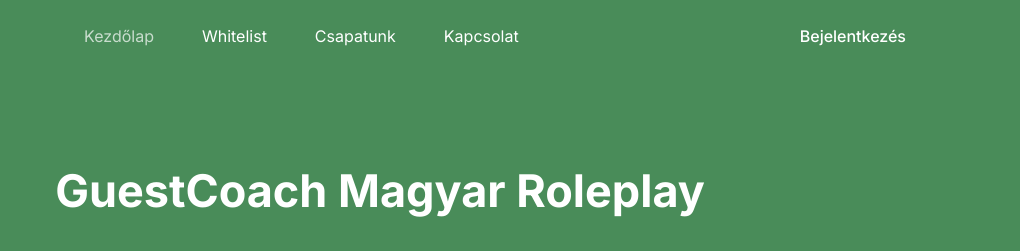
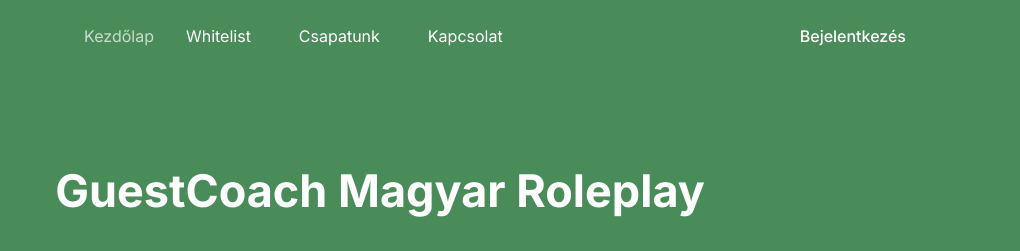
Before and after one commit to balazsbortnyak/rp.guestcoach.hu, a website: page index.html in a window 1280 px wide. Shown: the top 251 px of the page, 260-1280 px from the left. Drawn offline with Linux system fonts and the light colour scheme.

Commit message:
Update index.html

```diff
--- a/index.html
+++ b/index.html
@@ -68,8 +68,8 @@
                   </li>
                     <li class="group relative">
                     <a
-                  href="https://docs.google.com/forms/d/e/1FAIpQLSdwW56pXjZMXKjaB5GSsl4Lt4m4qGtupVbsbg98kc8Je_dMTQ/viewform?fbzx=6996950388971890985"
-                  class="ud-menu-scroll mx-8 flex py-2 text-base text-dark group-hover:text-primary lg:mr-0 lg:ml-7 lg:inline-flex lg:py-6 lg:px-0 lg:text-white lg:group-hover:text-white lg:group-hover:opacity-70 xl:ml-12"
+                      href="#team"
+                      class="ud-menu-scroll mx-8 flex py-2 text-base text-dark group-hover:text-primary lg:mr-0 lg:inline-flex lg:py-6 lg:px-0 lg:text-white lg:group-hover:text-white lg:group-hover:opacity-70"
                     >
                       Whitelist
                     </a>
```
Lines whose indentation alone changed are shown as unchanged.
